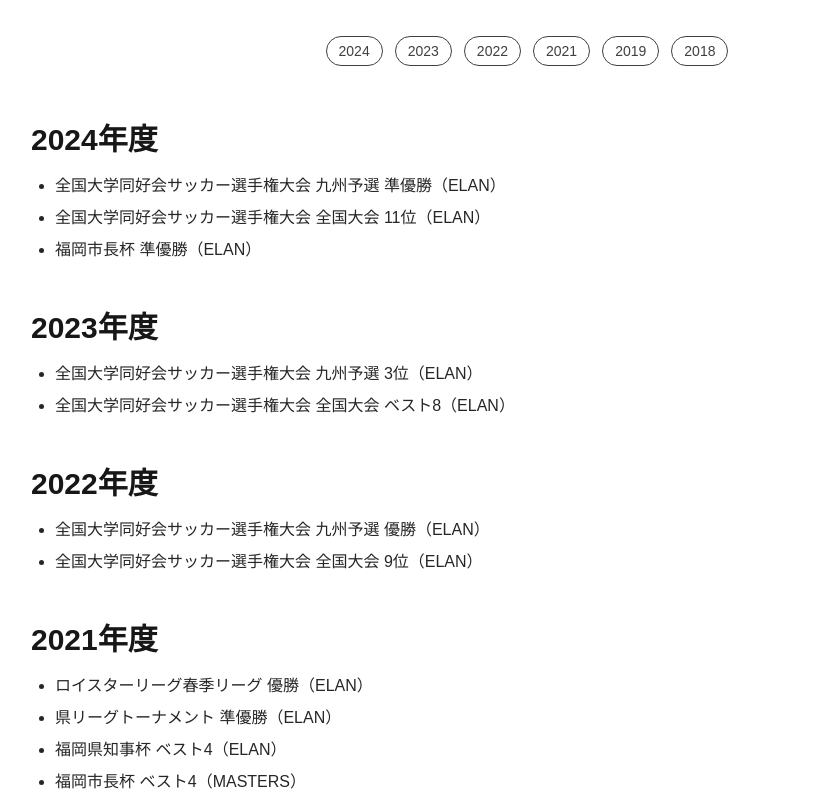
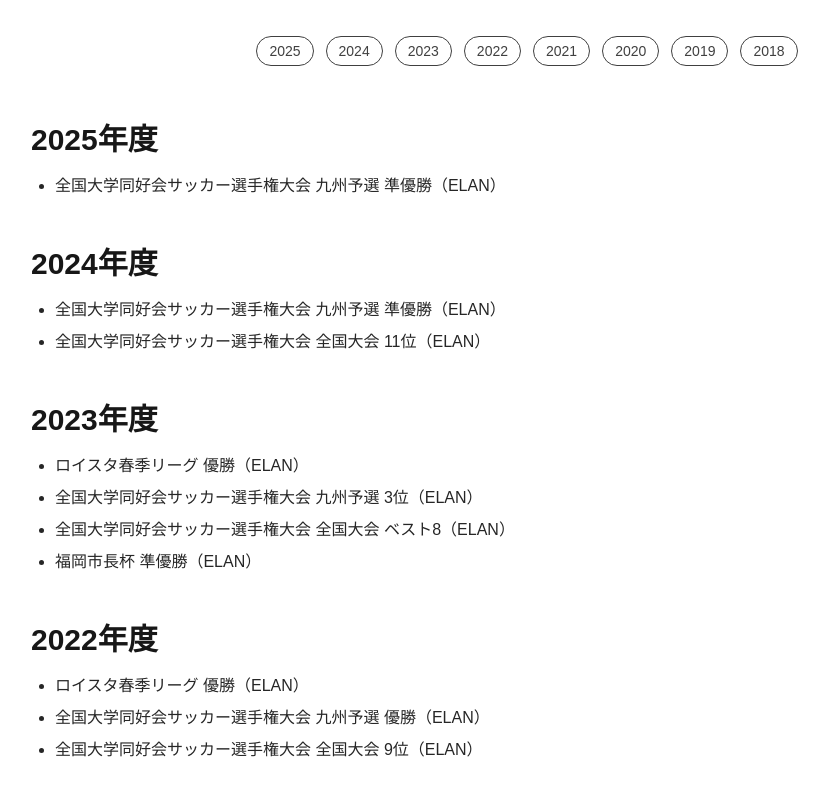
Before and after one commit to ogachan2/fcdiego-site, a Next.js app: page /results in a window 1280 px wide. Shown: the part 240-1040 px from the top of the page, without its empty margins (113-942 px from the left). Built offline with nearby package versions, Linux system fonts and the light colour scheme.

Commit message:
成績更新

```diff
--- a/src/app/results/page.tsx
+++ b/src/app/results/page.tsx
@@ -10,12 +10,18 @@ type YearBlock = {
 
 const results: YearBlock[] = [
   {
+    year: 2025,
+    items: [
+      // ↓スクショから読めた範囲を初期投入。数値は要確認。
+      "全国大学同好会サッカー選手権大会 九州予選 準優勝（ELAN）", // TODO: 要確認
+    ],
+  },
+  {
     year: 2024,
     items: [
       // ↓スクショから読めた範囲を初期投入。数値は要確認。
       "全国大学同好会サッカー選手権大会 九州予選 準優勝（ELAN）", // TODO: 要確認
       "全国大学同好会サッカー選手権大会 全国大会 11位（ELAN）",   // TODO: 要確認
-      "福岡市長杯 準優勝（ELAN）",                                   // TODO: 要確認
       // 例：あなたの追記例
       // "福岡地区社会人リーグ 優勝（MASTERS）",
       // "アットホームチャンピオンシップ 九州 優勝（ELAN）",
@@ -24,13 +30,16 @@ const results: YearBlock[] = [
   {
     year: 2023,
     items: [
+      "ロイスタ春季リーグ 優勝（ELAN）",
       "全国大学同好会サッカー選手権大会 九州予選 3位（ELAN）",     // TODO: 要確認
       "全国大学同好会サッカー選手権大会 全国大会 ベスト8（ELAN）",  // TODO: 要確認
+      "福岡市長杯 準優勝（ELAN）",                                   // TODO: 要確認
     ],
   },
   {
     year: 2022,
     items: [
+      "ロイスタ春季リーグ 優勝（ELAN）",
       "全国大学同好会サッカー選手権大会 九州予選 優勝（ELAN）",     // TODO: 要確認
       "全国大学同好会サッカー選手権大会 全国大会 9位（ELAN）",       // TODO: 要確認
     ],
@@ -38,8 +47,8 @@ const results: YearBlock[] = [
   {
     year: 2021,
     items: [
-      "ロイスターリーグ春季リーグ 優勝（ELAN）",                    // 5連覇の一部。年ごとに分けて記載OK
-      "県リーグトーナメント 準優勝（ELAN）",
+      "ロイスタ春季リーグ 優勝（ELAN）",                    // 5連覇の一部。年ごとに分けて記載OK
+      "福岡県社会人サッカーリーグ1部 順位決定トーナメント 準優勝（ELAN）",
       "福岡県知事杯 ベスト4（ELAN）",                               // TODO: 要確認
       "福岡市長杯 ベスト4（MASTERS）",                               // TODO: 要確認
       "全国大学同好会サッカー選手権大会 九州予選 3位（ELAN）",       // TODO: 要確認
@@ -49,12 +58,13 @@ const results: YearBlock[] = [
   {
     year: 2020,
     items: [
-      // 必要に応じて追記
+      "ロイスタ春季リーグ 優勝（ELAN）",
     ],
   },
   {
     year: 2019,
     items: [
+      "ロイスタ春季リーグ 優勝（ELAN）",
       "福岡市社会人リーグ1部 優勝（MASTERS）",
       "全国大学同好会サッカー選手権大会 九州予選 優勝（ELAN）",     // TODO: 要確認
       "全国大学同好会サッカー選手権大会 全国大会 準優勝（ELAN）",   // TODO: 要確認
```
